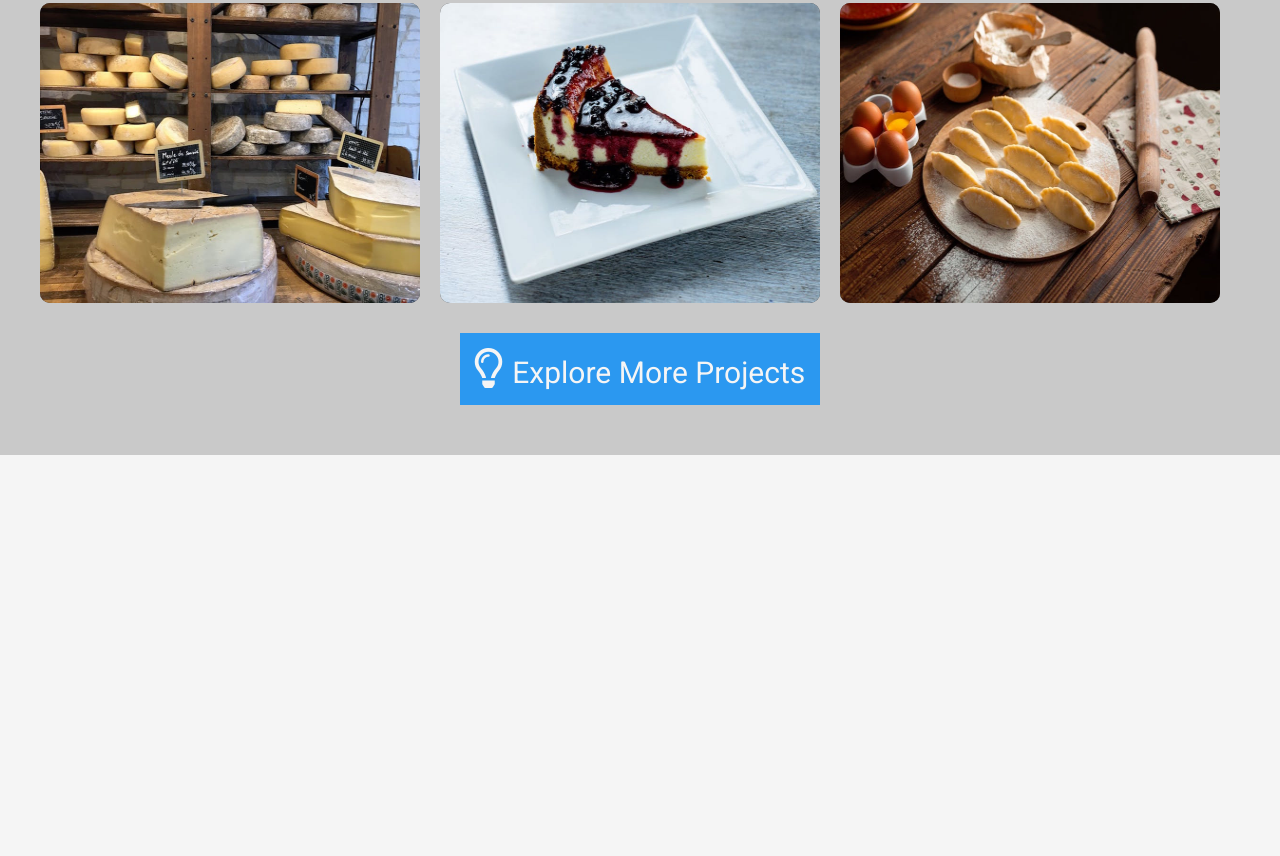
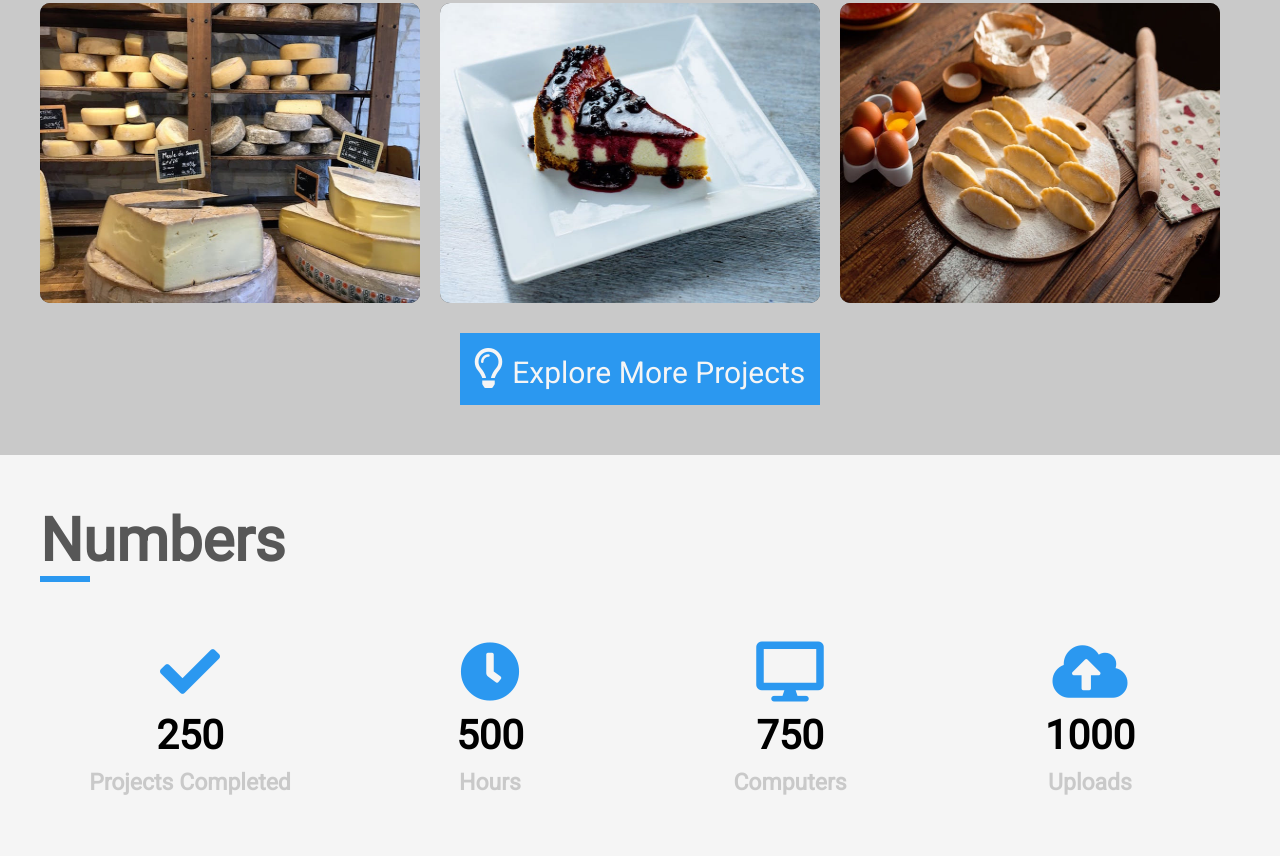
Before and after one commit to engineerStuardo/tech-project, a plain HTML site: page index.html in a window 1280 px wide. Shown: the part 2895-3751 px from the top of the page. Before the commit the page ends 3350 px from the top, so only its background shows below. Drawn offline with nearby package versions, Linux system fonts and the light colour scheme.

Commit message:
adding numbers section html and css

```diff
--- a/index.html
+++ b/index.html
@@ -343,5 +343,37 @@
       </div>
     </section>
     <!-- end of portfolio -->
+    <!-- numbers section -->
+    <section id="numbers">
+      <!-- title -->
+      <div class="title">
+        <h1 class="title-text">Numbers</h1>
+        <div class="title-underline"></div>
+      </div>
+      <!-- end of title -->
+      <div class="numbers-center">
+        <article class="number">
+          <i class="fas fa-check"></i>
+          <h2 class="num">250</h2>
+          <h5 class="num-text">Projects Completed</h5>
+        </article>
+        <article class="number">
+          <i class="fas fa-clock"></i>
+          <h2 class="num">500</h2>
+          <h5 class="num-text">Hours</h5>
+        </article>
+        <article class="number">
+          <i class="fas fa-desktop"></i>
+          <h2 class="num">750</h2>
+          <h5 class="num-text">Computers</h5>
+        </article>
+        <article class="number">
+          <i class="fas fa-cloud-upload-alt"></i>
+          <h2 class="num">1000</h2>
+          <h5 class="num-text">Uploads</h5>
+        </article>
+      </div>
+    </section>
+    <!-- end of numbers section -->
   </body>
 </html>
--- a/main.css
+++ b/main.css
@@ -478,3 +478,52 @@ nav ul li a:hover {
     grid-template-columns: repeat(3, 1fr);
   }
 }
+
+/* numbers section */
+#numbers {
+  padding: 40px;
+}
+
+.number {
+  margin: 20px 0;
+  text-align: center;
+  transition: transform 1s ease;
+}
+
+.number:hover {
+  transform: translateY(-10px);
+  cursor: pointer;
+}
+
+.number .fas {
+  font-size: 60px;
+  color: #2b98f0;
+}
+
+.number h2 {
+  font-size: 40px;
+  margin: 10px 0;
+  font-weight: 900;
+}
+
+.number h5 {
+  font-size: 23px;
+  color: #c9c9c9;
+  transition: color 1s ease;
+}
+
+.number:hover h5 {
+  color: #575757;
+}
+
+@media screen and (min-width: 576px) {
+  .numbers-center {
+    display: grid;
+    grid-template-columns: repeat(2, 1fr);
+  }
+}
+@media screen and (min-width: 850px) {
+  .numbers-center {
+    grid-template-columns: repeat(4, 1fr);
+  }
+}
```
